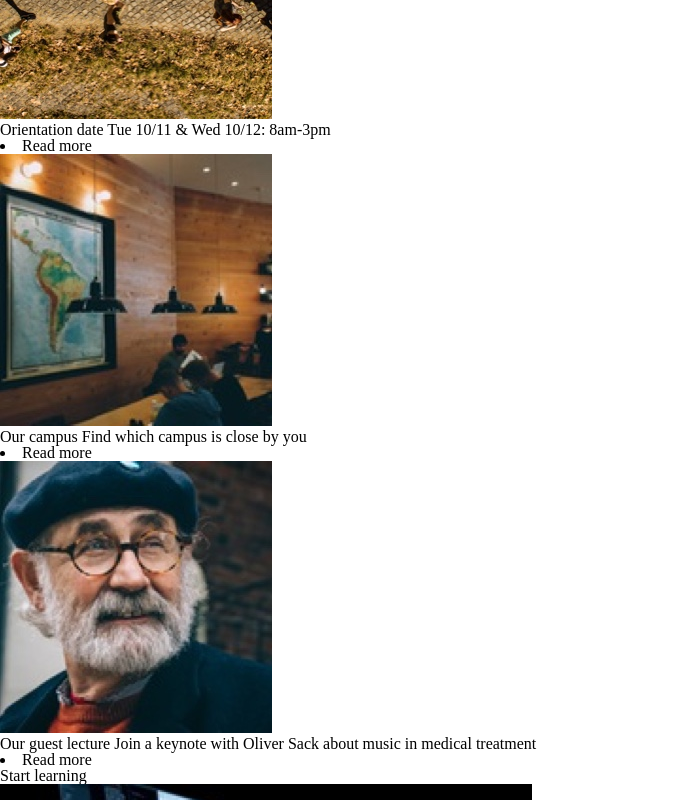
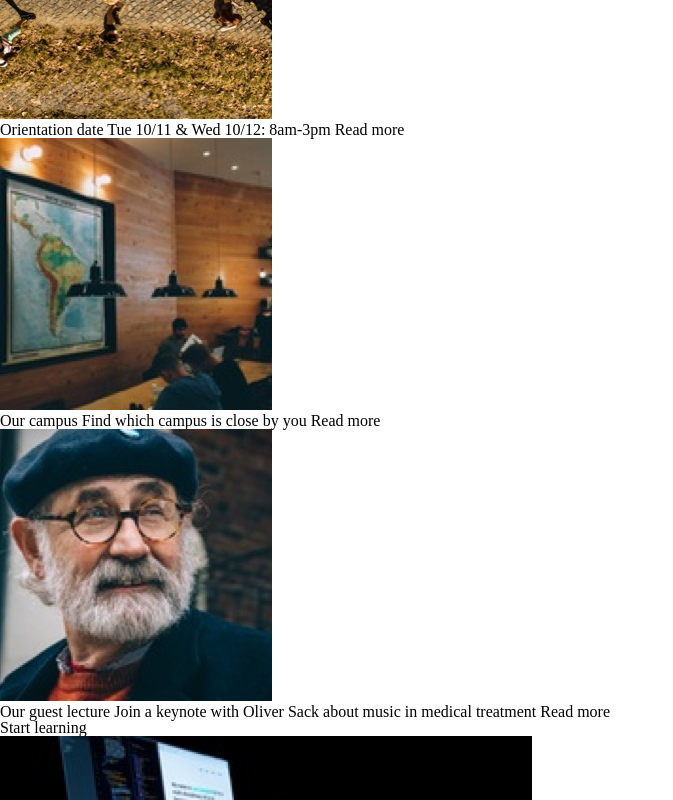
Before and after one commit to Pinyi0505/Colmar-Academy, a plain HTML site: page index.html in a window 1280 px wide. Shown: the part 1680-2480 px from the top of the page, without its empty margins (0-673 px from the left). Drawn offline with Linux system fonts and the light colour scheme.

Commit message:
Delete all instances of <li></li>

```diff
--- a/index.html
+++ b/index.html
@@ -44,7 +44,7 @@
         <div class="">
           <span>Orientation date</span>
           <span>Tue 10/11 &amp; Wed 10/12: 8am-3pm</span>
-          <li><a href="#">Read more</a></li>
+          <a href="#">Read more</a>
         </div>
       </div>
       <div class="">
@@ -52,7 +52,7 @@
         <div class="">
           <span>Our campus</span>
           <span>Find which campus is close by you</span>
-          <li><a href="#">Read more</a></li>
+          <a href="#">Read more</a>
         </div>
       </div>
       <div class="">
@@ -60,7 +60,7 @@
         <div class="">
           <span>Our guest lecture</span>
           <span>Join a keynote with Oliver Sack about music in medical treatment</span>
-          <li><a href="#">Read more</a></li>
+          <a href="#">Read more</a>
         </div>
       </div>
     </div>
@@ -136,8 +136,8 @@
   <footer>
     <span>&copy; 2016 Colmar Academy. All rights reserved</span>
     <div class="">
-      <li><a href="#">Terms</a></li>
-      <li><a href="#">Privacy</a></li>
+      <a href="#">Terms</a>
+      <a href="#">Privacy</a>
     </div>
   </footer>
 </body>
```
